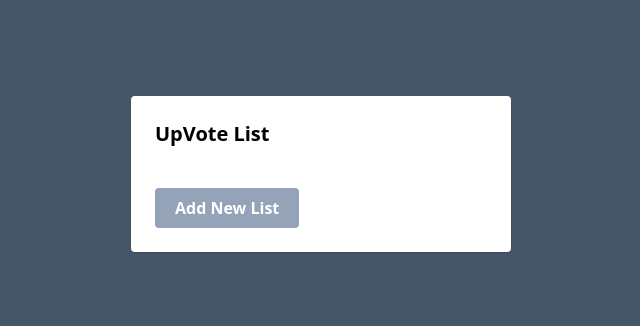
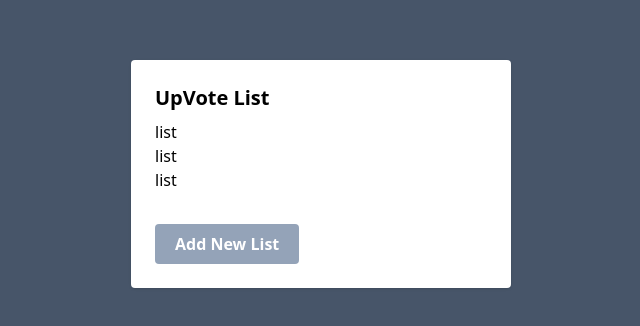
Before and after one commit to wandersonce/scrawlr-tec, a React (Vite) app: page / in a window 1280 px wide. Shown: the part 226-552 px from the top of the page, without its empty margins (319-959 px from the left). Built offline with nearby package versions, Linux system fonts and the light colour scheme.

Commit message:
Add localstore handle

```diff
--- a/src/App.tsx
+++ b/src/App.tsx
@@ -2,7 +2,7 @@ import UpvoteWrapper from "./components/Upvote/UpvoteWrapper";
 
 function App() {
   return (
-    <main className="flex h-screen w-screen items-center justify-center bg-slate-600">
+    <main className="flex min-h-screen w-screen items-center justify-center bg-slate-600 px-4 py-8">
       <UpvoteWrapper />
     </main>
   );
--- a/src/components/Upvote/UpvoteWrapper.tsx
+++ b/src/components/Upvote/UpvoteWrapper.tsx
@@ -1,8 +1,31 @@
+import { useEffect } from "react";
 import { useListStore } from "../../store/ListStore";
 import UpvoteList from "./UpvoteList";
 
 export default function UpvoteWrapper() {
-  const { listItem, addListItem } = useListStore();
+  const { listItem, setListItem } = useListStore();
+
+  useEffect(() => {
+    //Add initial 3 list items if not defined
+
+    const localStorageItems = JSON.parse(
+      localStorage.getItem("listItem") || '""',
+    );
+
+    if (localStorageItems !== "") {
+      localStorageItems.map((item: UpvoteList) => {
+        setListItem(item);
+      });
+    } else {
+      for (let i = 0; i < 3; i++) {
+        setListItem(undefined);
+      }
+    }
+  }, []);
+
+  useEffect(() => {
+    localStorage.setItem("listItem", JSON.stringify(listItem));
+  }, [listItem]);
 
   return (
     <section className="min-w-[380px] rounded bg-white p-6 shadow">
@@ -17,7 +40,7 @@ export default function UpvoteWrapper() {
 
       <button
         className="mt-8 rounded bg-slate-400 px-5 py-2 font-bold text-white transition hover:bg-slate-600"
-        onClick={() => addListItem()}
+        onClick={() => setListItem(undefined)}
       >
         Add New List
       </button>
--- a/src/main.tsx
+++ b/src/main.tsx
@@ -1,10 +1,6 @@
-import React from 'react'
-import ReactDOM from 'react-dom/client'
-import App from './App.tsx'
-import './index.css'
+import React from "react";
+import ReactDOM from "react-dom/client";
+import App from "./App.tsx";
+import "./index.css";
 
-ReactDOM.createRoot(document.getElementById('root')!).render(
-  <React.StrictMode>
-    <App />
-  </React.StrictMode>,
-)
+ReactDOM.createRoot(document.getElementById("root")!).render(<App />);
--- a/src/store/ListStore.ts
+++ b/src/store/ListStore.ts
@@ -3,18 +3,18 @@ import { v4 as uuidv4 } from "uuid";
 
 interface ListState {
   listItem: UpvoteList[];
-  addListItem: () => void;
+  setListItem: (item: UpvoteList | undefined) => void;
 }
 
 export const useListStore = create<ListState>((set) => ({
   listItem: [],
-  addListItem: () => {
+  setListItem: (item: UpvoteList | undefined) => {
     set((state) => ({
       listItem: [
         ...state.listItem,
         {
-          id: uuidv4(),
-          selected: false,
+          id: item ? item.id : uuidv4(),
+          selected: item ? item.selected : false,
         },
       ],
     }));
```
